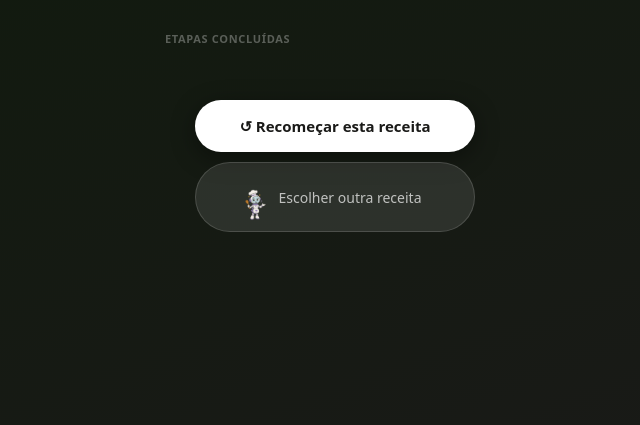
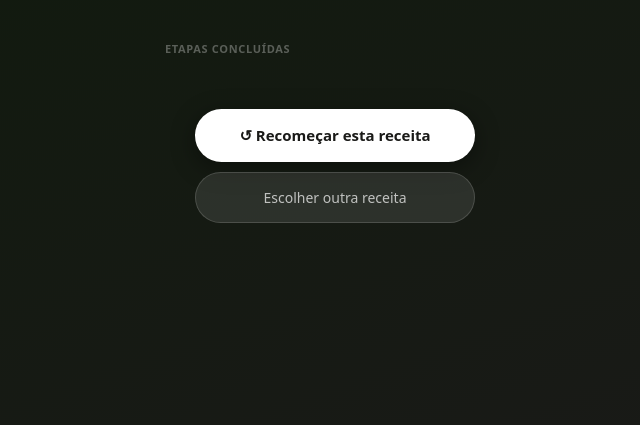
Before and after one commit to compil3r/cozinha-unisenac, a Laravel app: template resources/views/recipes/complete.blade.php in a window 1280 px wide. Shown: the part 375-800 px from the top of the page, without its empty margins (305-945 px from the left). Run offline with Laravel 12, Linux system fonts and the light colour scheme; the template is opened without the code that fills it, so the values that code supplies are empty; style sheets or scripts are compiled from the project's sources.

Commit message:
Refactor recipe selection button styling for improved padding and layout consistency

```diff
--- a/resources/views/recipes/complete.blade.php
+++ b/resources/views/recipes/complete.blade.php
@@ -55,10 +55,7 @@ window.__CG__ = {
         <button onclick="CozinhaGuiada.goToSelection()"
             style="background:rgba(255,255,255,.1);color:rgba(255,255,255,.7);
                    border:1px solid rgba(255,255,255,.15);border-radius:100px;
-                   padding:10px 24px 10px 14px;font-size:14px;font-family:inherit;cursor:pointer;
-                   display:flex;align-items:center;gap:8px;justify-content:center;">
-            <img src="{{ asset('images/robo/falando.png') }}"
-                 style="width:32px;height:48px;object-fit:contain;object-position:bottom center;flex-shrink:0;" />
+                   padding:14px 32px;font-size:14px;font-family:inherit;cursor:pointer;">
             Escolher outra receita
         </button>
     </div>
```
